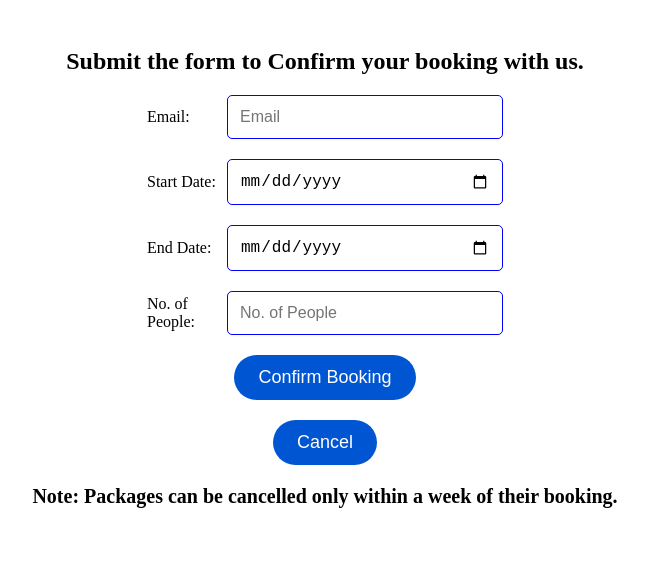
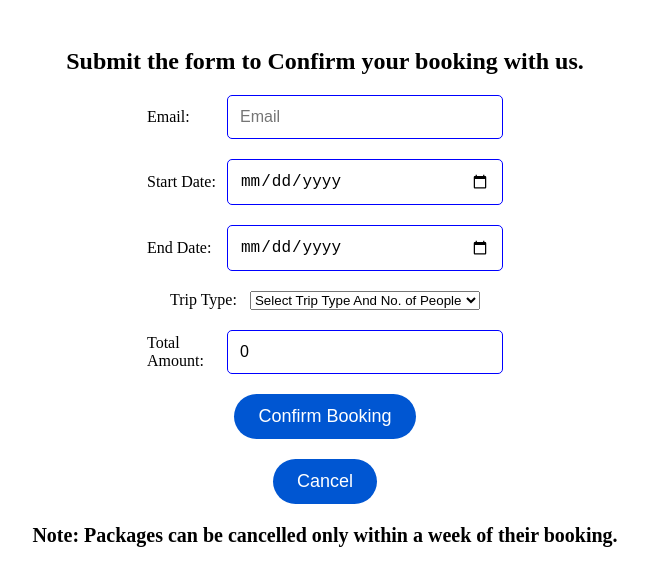
Before and after one commit to rajeev2004/WanderWise, a React (Vite) app: page /WanderWise/book in a window 1280 px wide. Shown: the top 586 px of the page, without its empty margins (315-963 px from the left). Built offline with nearby package versions, Linux system fonts and the light colour scheme.

Commit message:
updated Form.jsx

```diff
--- a/src/components/Form.jsx
+++ b/src/components/Form.jsx
@@ -1,4 +1,4 @@
-import React,{useState} from 'react'
+import React,{useState,useEffect} from 'react'
 import {useNavigate,useLocation} from 'react-router-dom'
 import axios from 'axios'
 import './Form.css';
@@ -9,24 +9,32 @@ function Form(){
     const[startDate,setStartDate]=useState('');
     const[EndDate,setEndDate]=useState('');
     const[people,setPeople]=useState('');
+    const[tripType,setTripType]=useState('');
+    const[amount,setAmount]=useState(0);
+    const[packageInformation,setPackageInformation]=useState({});
     const navigate=useNavigate();
+    useEffect(()=>{
+        async function getPackageInformation(){
+            const information=await axios.get(`${backend}/api/users/packagedetail/${location.state.id}`);
+            setPackageInformation(information.data[0]);
+        }
+        getPackageInformation();
+    },[]);
     async function generateInvoice(e){
         e.preventDefault();
         try{
             const user_id=localStorage.getItem('id');
-            const information=await axios.get(`${backend}/api/users/packagedetail/${location.state.id}`);
-            console.log(information.data);
-            const result=await axios.post(`${backend}/api/users/booking`,[user_id,location.state.id,email,startDate,EndDate,people,information.data[0].place,information.data[0].name,information.data[0].image_url,information.data[0].amount]);
+            const result=await axios.post(`${backend}/api/users/booking`,[user_id,location.state.id,email,startDate,EndDate,people,packageInformation.place,packageInformation.name,packageInformation.image_url,amount]);
             console.log(result.data);
             navigate('/invoice',{
                 state:{
                     booking_id:result.data[0].id,
                     user_id:user_id,
                     package_id:location.state.id,
-                    place:information.data[0].place,
-                    name:information.data[0].name,
-                    image_url:information.data[0].image_url,
-                    amount:information.data[0].amount,
+                    place:packageInformation.place,
+                    name:packageInformation.name,
+                    image_url:packageInformation.image_url,
+                    amount:amount,
                     email,
                     startDate,
                     EndDate,
@@ -37,6 +45,22 @@ function Form(){
         }catch(err){
             console.error(err.message);
         }
+    }
+    async function handleTripType(e){
+        setTripType(e.target.value);
+        if(tripType==='honeymoon'){
+            setPeople(2);
+            setAmount(packageInformation.amount*2);
+        }else if(tripType==='solo Trip'){
+            setPeople(1);
+            setAmount(packageInformation.amount);
+        }else{
+            setPeople('');
+        }
+    }
+    async function setFamilyTripPeople(e){
+        setPeople(e.target.value);
+        setAmount(packageInformation.amount*e.target.value);
     }
     return (
         <div className='container'>
@@ -71,13 +95,43 @@ function Form(){
                         required/>
                     </div>
                     <div className='labelAndDate'>
-                        <label htmlFor="NO. of People">No. of People:</label>
+                        <label htmlFor="Email">Trip Type:</label>
+                        <select className='select-trip-type'
+                            value={tripType}
+                            onChange={handleTripType}
+                            required >
+                            <option value='' disabled>Select Trip Type And No. of People</option>
+                            <option value='family Trip'>Family Trip</option>
+                            <option value='solo Trip'>Solo Trip</option>
+                            <option value='honeymoon'>Honeymoon</option>
+                        </select>
+                    </div>
+                    {tripType==='family Trip' && (
+                        <div className='labelAndDate'>
+                            <label htmlFor="NO. of People">No. of People:</label>
+                            <input type='number'
+                            className='input-people'
+                            placeholder='No. of People'
+                            value={people}
+                            onChange={setFamilyTripPeople}
+                            required/>
+                        </div>
+                    )}
+                    {(tripType==='solo Trip' || tripType==='honeymoon') && (
+                        <div className='labelAndDate'>
+                            <label htmlFor="NO. of People">No. of People:</label>
+                            <input type='number'
+                            className='input-people'
+                            value={people}
+                            readOnly/>
+                        </div>
+                    )}
+                    <div className='labelAndDate'>
+                        <label htmlFor="Total Amount">Total Amount:</label>
                         <input type='number'
-                        className='input-people'
-                        placeholder='No. of People'
-                        value={people}
-                        onChange={(e)=>setPeople(e.target.value)}
-                        required/>
+                        className='total-amount'
+                        value={amount}
+                        readOnly/>
                     </div>
                     <button className='submit-btn' type='submit'>Confirm Booking</button>
                     <button className='cancel-btn' onClick={()=>navigate('/dashboard')}>Cancel</button>
```
